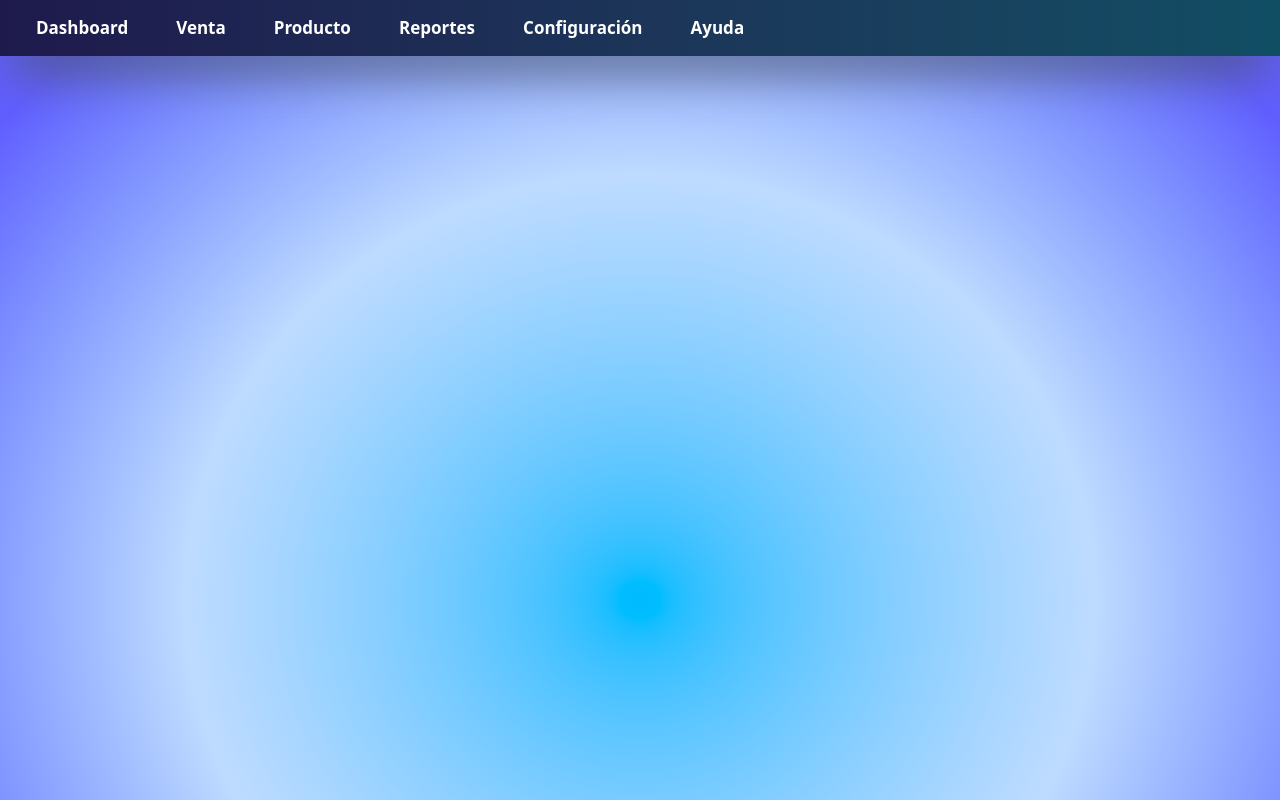
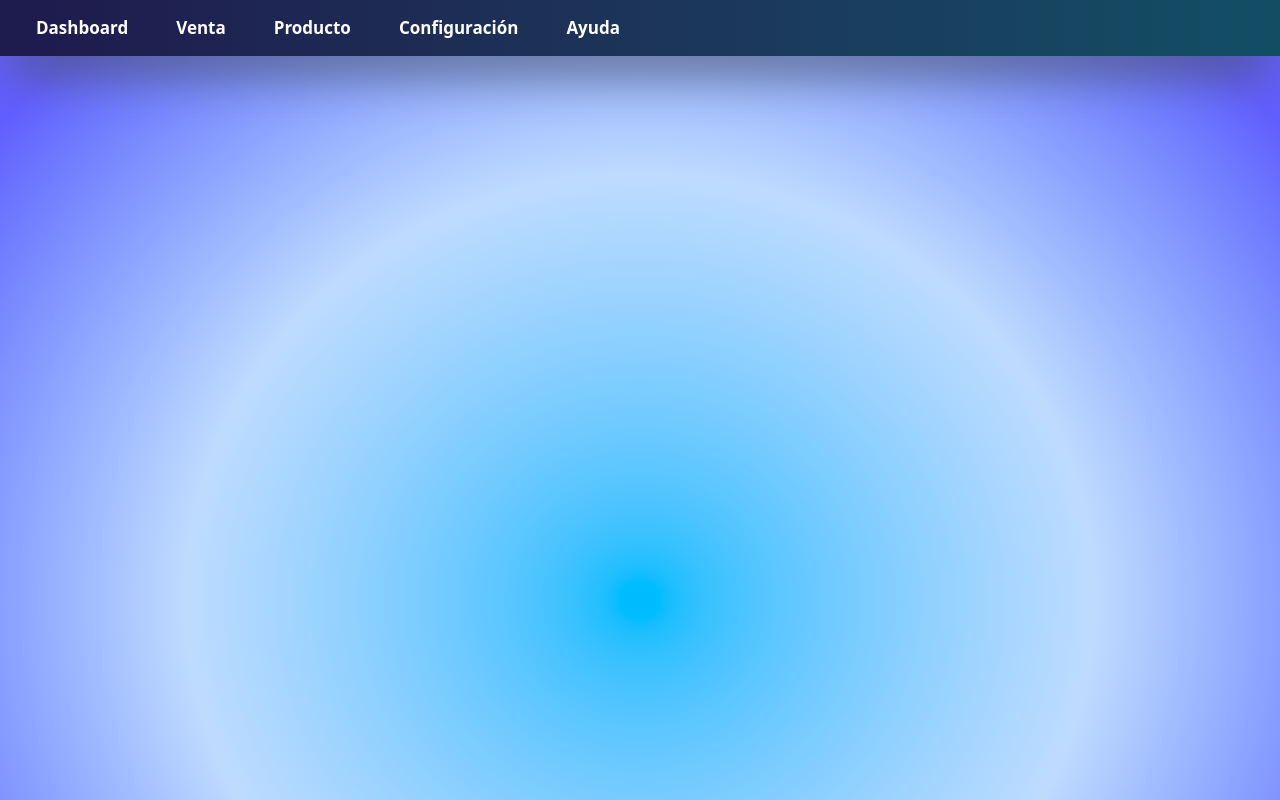
Before and after one commit to Chris0171/ShopTrack, an Electron app: page index.html in a window 1280 px wide. Drawn offline with nearby package versions, Linux system fonts and the light colour scheme; files that its build step writes are made by us from their sources; no server answers.

Commit message:
configuracion view added

```diff
--- a/index.html
+++ b/index.html
@@ -33,20 +33,19 @@
         <ul class="submenu">
           <li data-view="crear_producto.html">Nuevo producto</li>
           <li data-view="actualizar_producto.html">Actualizar</li>
+          <hr>
           <li data-view="listar_productos.html">Lista de productos</li>
-          <hr>
-          <li id="Categorias">Categorías</li>
         </ul>
       </div>
-      <div class="menu-item text-white">Reportes
+      <!--  <div class="menu-item text-white">Reportes
         <ul class="submenu">
           <li id="RepoVenta">Venta por dd/mm/aa</li>
           <li id="GraficoIng">Gráfico de ingresos</li>
           <hr>
           <li id="RepoProdu">Articulos más vendidos</li>
         </ul>
-      </div>
-      <div class="menu-item text-white">Configuración</div>
+      </div> -->
+      <div data-view="configuracion.html" class="menu-item text-white cursor-pointer">Configuración</div>
       <div class="menu-item text-white">Ayuda</div>
     </nav>
   </header>
```
